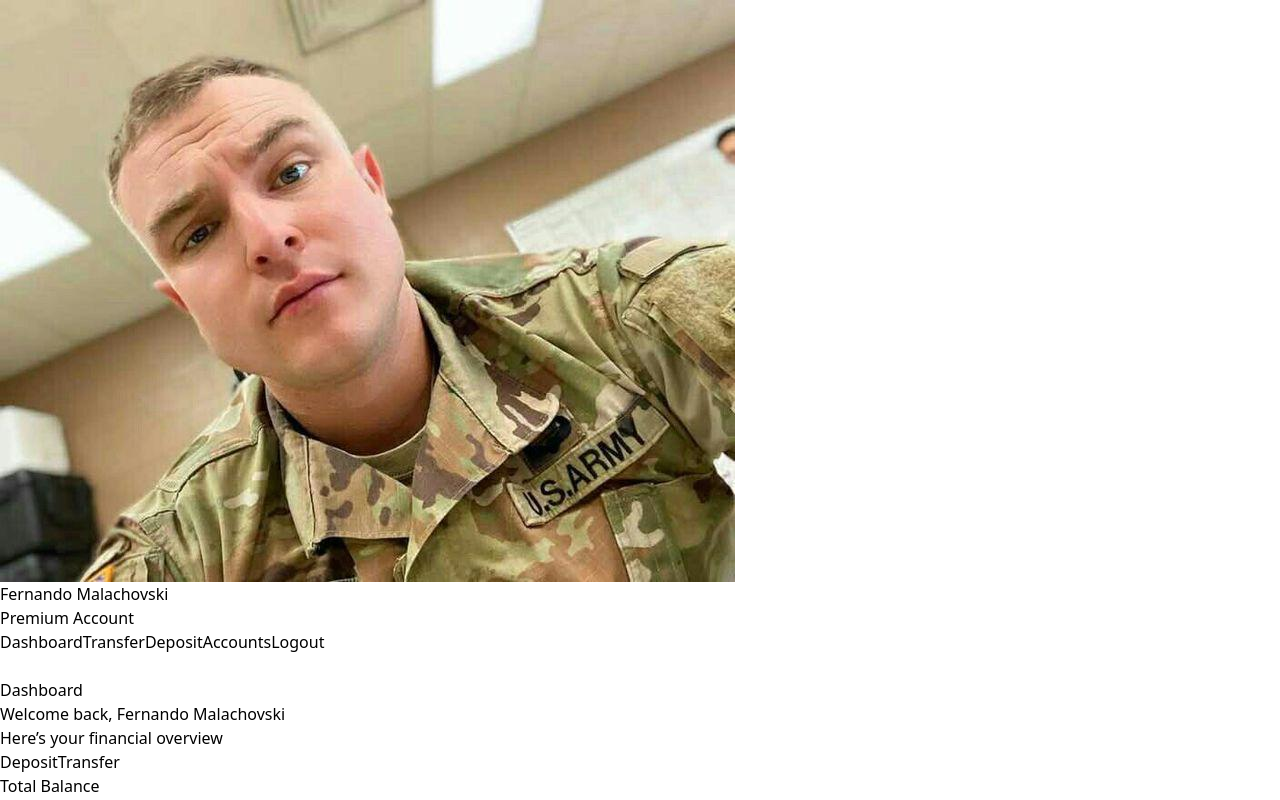
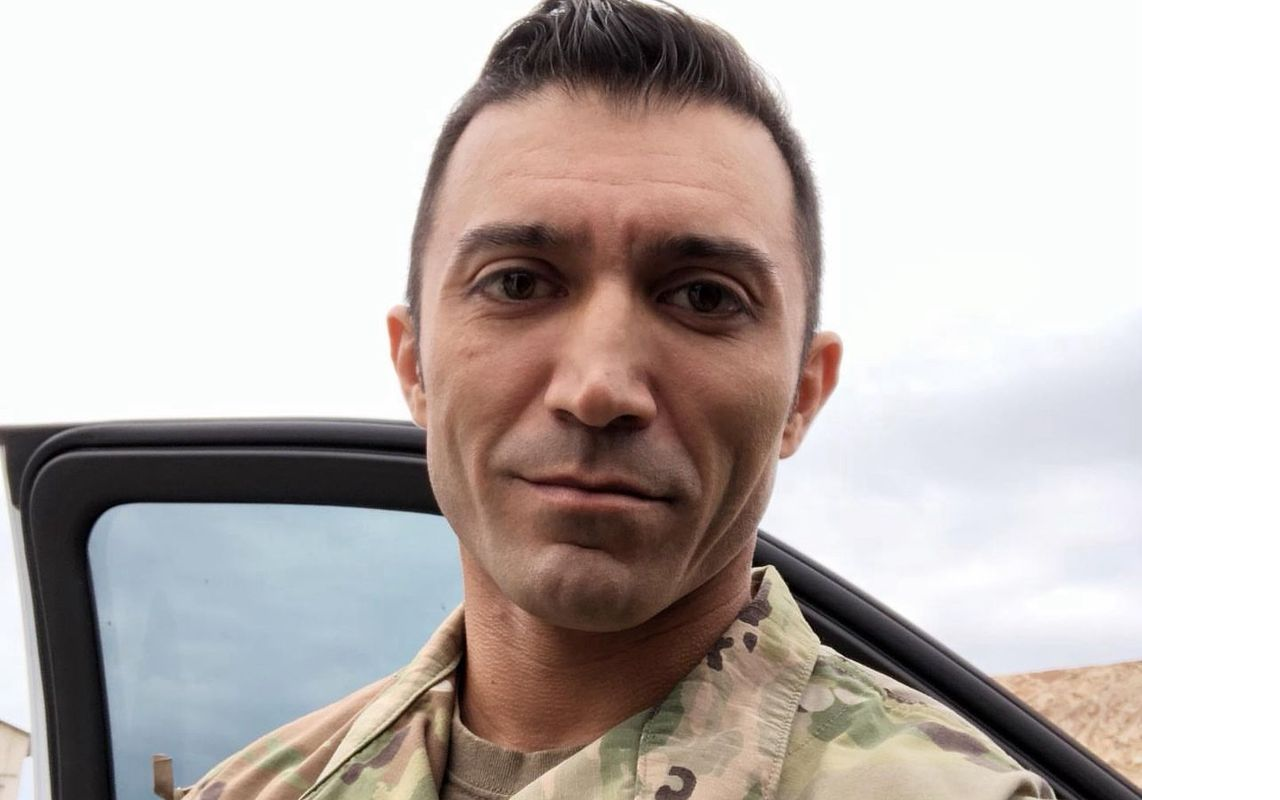
Before and after one commit to DREAMTECH100/velocity-bank, a React (Vite) app: page /dashboard in a window 1280 px wide. Shown: the top 800 px of the page. Built offline with nearby package versions, Linux system fonts and the light colour scheme; sample sign-in values are in the browser's storage.

Commit message:
Dashboard details and bank list updated

```diff
--- a/src/pages/Dashboard.jsx
+++ b/src/pages/Dashboard.jsx
@@ -44,9 +44,9 @@ export default function Dashboard() {
   };
 
   const user = {
-    firstName: "Fernando",
-    middleName: " ",
-    lastName: "Malachovski",
+    firstName: "Madison",
+    middleName: "Kama",
+    lastName: "Wesley",
     accountType: "Premium Account",
     avatar: "/client.jpeg",
   };
--- a/src/pages/Transfer.jsx
+++ b/src/pages/Transfer.jsx
@@ -46,6 +46,7 @@ export default function Transfer({ setLoading }) {
     "Austin Bank",
     "Southland Federal Credit Union",
     "soFi Bank",
+    "The Community Bank",
     "Citizens Bank"
   ];
 
```
Also changed, not shown: public/client.jpeg.
